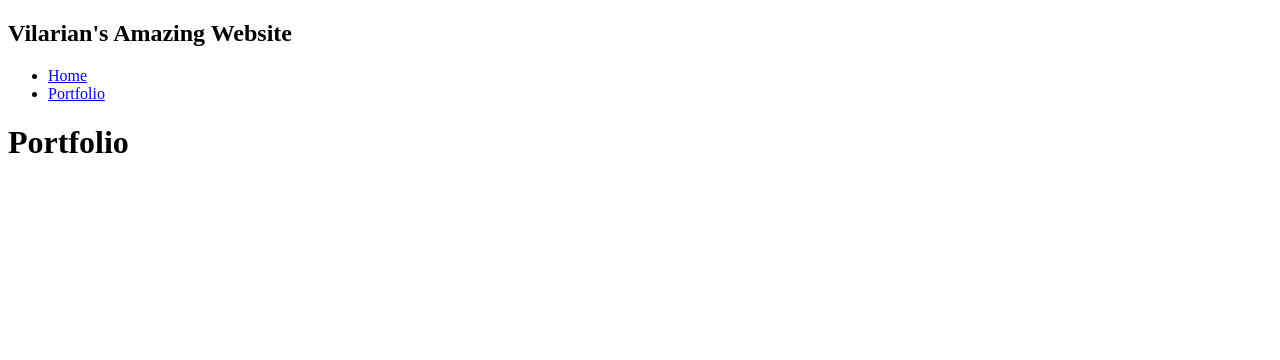
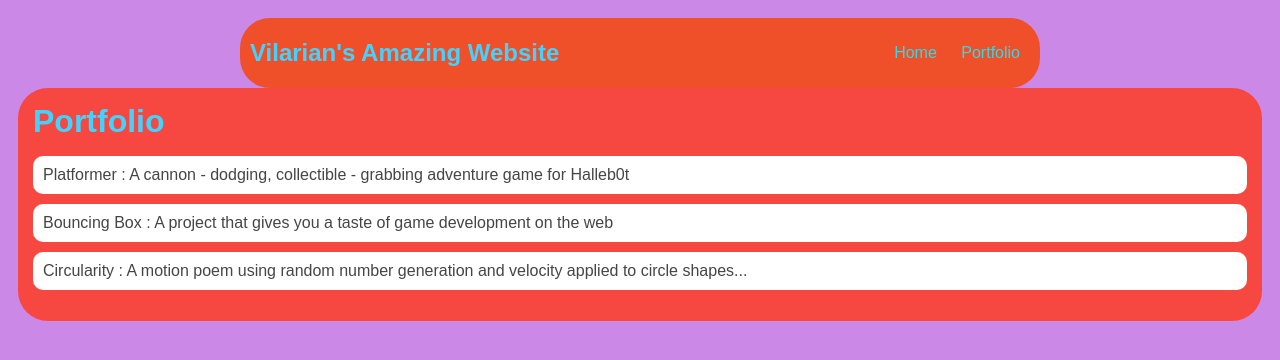
Before and after one commit to VilarianBreaux/VilarianBreaux.github.io, a plain HTML site: page portfolio.html in a window 1280 px wide. Drawn offline with Linux system fonts and the light colour scheme.

Commit message:
add portfolio.html file

```diff
--- a/portfolio.html
+++ b/portfolio.html
@@ -1,35 +1,110 @@
 <!DOCTYPE HTML>
 <html>
     <head>
+      <title> Vilarian's Amazing Website</title>
+      <style type="text/css">
+        body {
+            background: rgb(204, 136, 231);
+            color: rgb(255, 14, 14);
+            padding: 10px;
+            font-family: arial;
+        }
+        header {
+            font-size: 1.5em;
+            font-weight: bold;
+        }
+
+        #all-contents {
+            max-width: 800px;
+            margin: auto;
+        }
+
+        /* navigation menu */
+        nav {border-radius: 30px;
+            background: rgb(239, 80, 41);
+            margin: 0 auto;
+            display: flex;
+            padding: 10px;
+        }
+        h1 {
+            display: flex;
+            align-items: center;
+            color: rgb(65, 211, 255);
+            flex: 1;
+            margin: 0;
+        }
+        #nav-ul {
+            list-style-image: none;
+        }
+        .nav-li {
+            display: inline-block;
+            padding: 0 10px;
+        }
+        .nav-a {
+            text-decoration: none;
+            color: rgb(46, 219, 231);
+        }
+
+        /* main container area beneath menu */
+        main {border-radius: 30px;
+            background: rgb(247, 71, 65);
+            display: flex;
+        }
+        .content {  /* portfolio styles */
+         .content h1 {
+             color: black;
+         }
+
+         #portfolio {
+             list-style-type: none;
+             padding-left: 0;
+         }
+
+         #portfolio li {
+             background: #fff;
+             padding: 10px;
+             border-radius: 10px;
+             margin-bottom: 10px;
+         }
+
+         #portfolio li:hover {
+             background: #eee;
+         }
+
+         #portfolio a {
+             text-decoration: none;
+             color: #454545;
+         }
+            flex: 1;
+            padding: 15px;
+        }
+    </style>
     </head>
 
     <body>
       <div id="all-contents">
 
-      </div>
-    </body>
-</html>
- <div id="all-contents">
-        <nav>
-
-            <h1>Vilarian's Amazing Website</h1>
-            <ul id="nav-ul">
+            <nav>
+             <h1>Vilarian's Amazing Website</h1>
+             <ul id="nav-ul">
                <li class="nav-li">
                <a class="nav-a" href="index.html">Home</a>
              </li>
              <li class="nav-li">
                <a class="nav-a" href="portfolio.html">Portfolio</a>
              </li>
-            </ul>
+          </ul>
         </nav>
+
+      </div>
         <main>
             <div class="content">
+
                 <h1>Portfolio</h1>
                 <ul id="portfolio">
-
+                  <li><a href="projects/platformer/">Platformer : A cannon - dodging, collectible - grabbing adventure game for Halleb0t</a></li>
+                 <li><a href="projects/bouncing-box/">Bouncing Box : A project that gives you a taste of game development on the web </a></li>
+                  <li><a href="projects/circularity/">Circularity : A motion poem using random number generation and velocity applied to circle shapes...</a></li>
                 </ul>
             </div>
         </main>
-
-        </main>
- </div>
```
